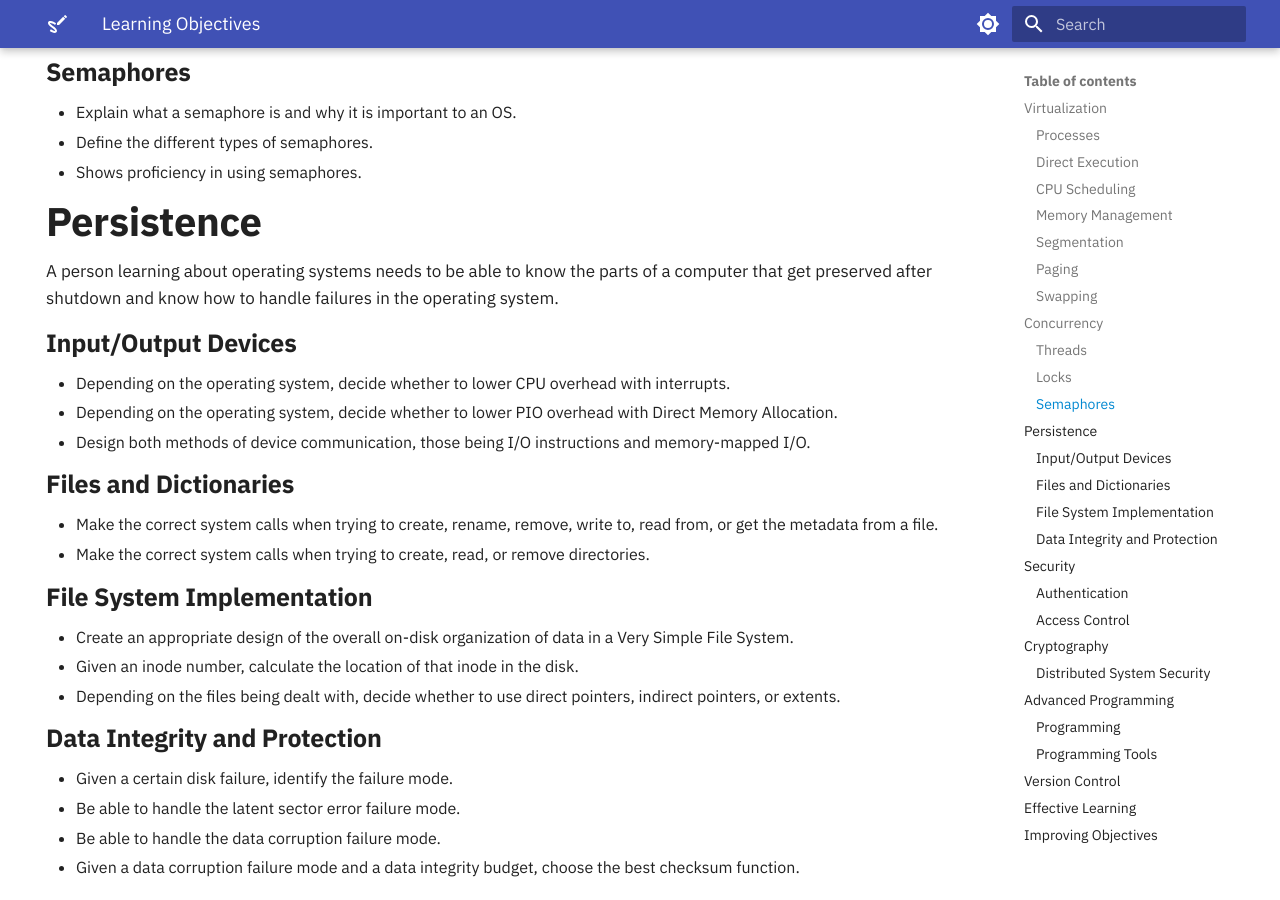
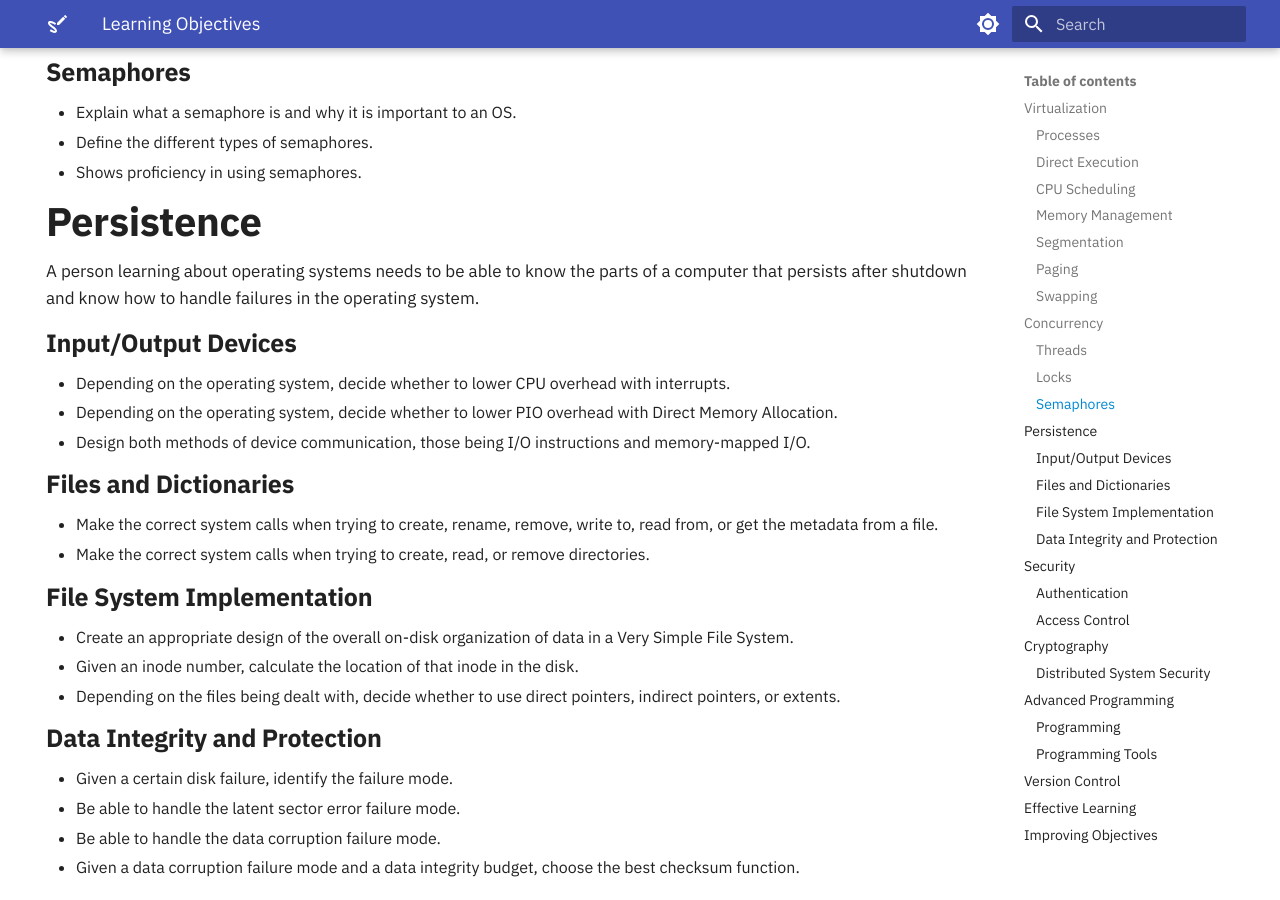
Before and after one commit to OS-Sketch/www.os-sketch.com, an MkDocs documentation site: the page built from docs/operating-systems/learning-objectives.md, in a window 1280 px wide and 900 px high, scrolled down 1925 px. Built offline with MkDocs 1.6.1 and Material for MkDocs 9.7.7, drawn with Linux system fonts in a browser that asks for light colours.

Commit message:
fix: Revise intro statement to persistence section

```diff
--- a/docs/operating-systems/learning-objectives.md
+++ b/docs/operating-systems/learning-objectives.md
@@ -101,7 +101,7 @@ Stride scheduling is made without using randomization in mind, why do people use
 
 ## Persistence
 
-A person learning about operating systems needs to be able to know the parts of a computer that get preserved after shutdown and know how to handle failures in the operating system.
+A person learning about operating systems needs to be able to know the parts of a computer that persists after shutdown and know how to handle failures in the operating system.
 
 ### Input/Output Devices
 
```
